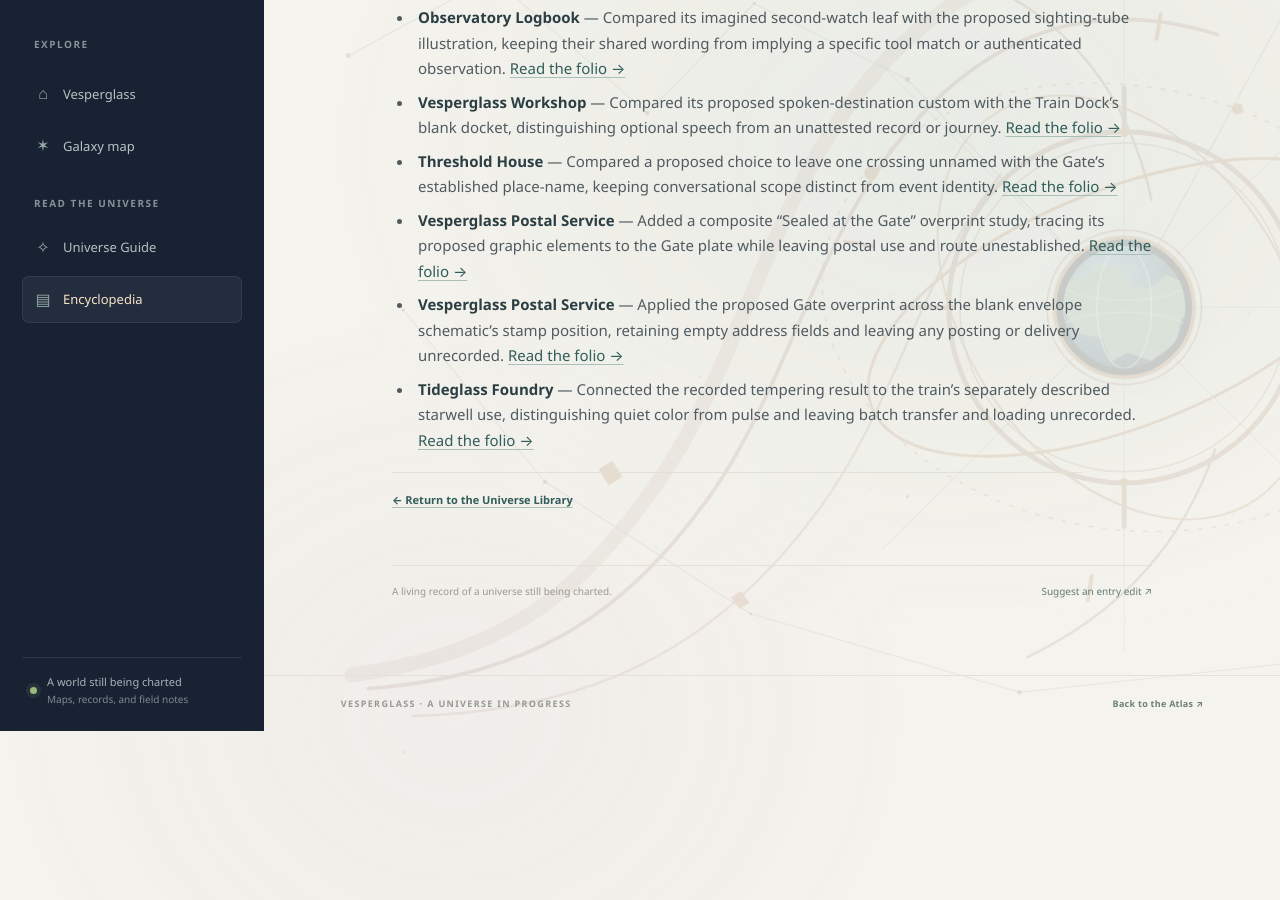
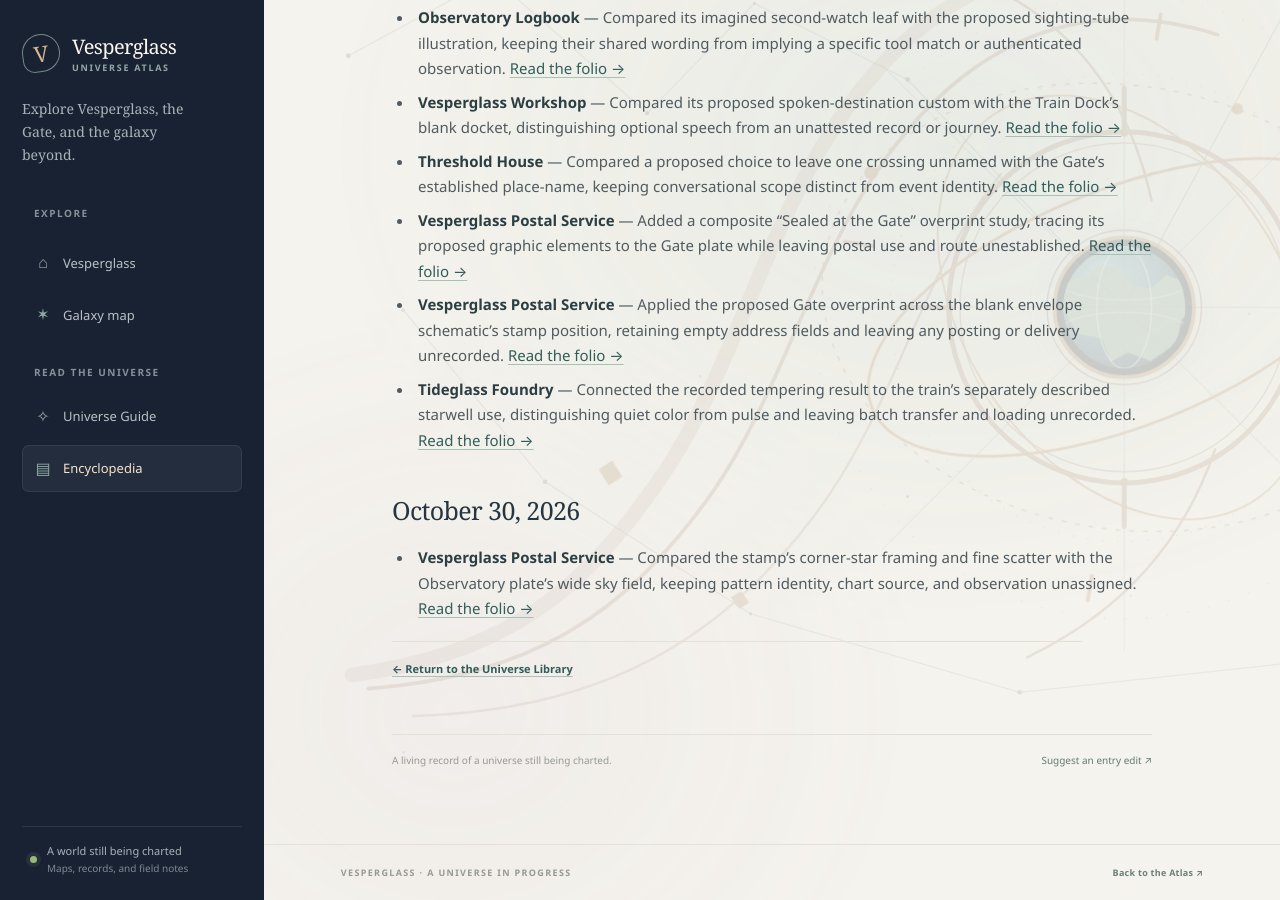
Before and after one commit to vesperglass/vesperglass.github.io, a Jekyll site: the page built from library/changelog.md, in a window 1280 px wide and 900 px high, scrolled down 4566 px. Built offline with Jekyll 4.4.1, drawn with Linux system fonts in a browser that asks for light colours; before the commit the page ends 5297 px from its top, so only the background shows below that.

Commit message:
Compare Observatory stamp starfield

```diff
--- a/assets/site.js
+++ b/assets/site.js
@@ -13,7 +13,7 @@
     { title: "Star Archive", url: "/library/star-archive/", summary: "A reference room for knowledge of the sky, with a shelf-content boundary card and evidence matrix for the proposed Unfixed Meridian chart.", terms: "star archive books maps memory library shelves radial stacks central reading table chart cabinet shelf number collection titles subject division catalog Unfixed Meridian annotations uncertain reading unverified place evidence provenance source title scope maker compiler date coordinates" },
     { title: "The Vesperglass Gate", url: "/library/vesperglass-gate/", summary: "The detached Gate platform, pictured aperture, bloom account, and two contrasting proposed threshold recollections.", terms: "vesperglass gate portal transit galaxy ring aperture arch cutaway construction bloom opening crossing keeper traveler hush singing recollection threshold sound" },
     { title: "Vesperglass Train Dock", url: "/library/train-dock/", summary: "A clear landing apron, alongside berth, proposed approach-to-berth alignment key, and journey docket that separates departure, Gate bloom, and emergence from unrecorded itinerary details.", terms: "train dock berth station locomotive platform train journey docket departure crossing Gate bloom emergence passage itinerary date time passenger destination schedule duration cargo manifest route guide path alignment approach curve alongside offset orientation" },
-    { title: "Vesperglass Postal Service", url: "/library/postal-service/", summary: "Four proposed stamps with a source-linked position index, palette and motif comparisons, and an Observatory sky-field note, plus an overprint and blank envelope layout.", terms: "postal service post postage stamp seal cancellation mark postmark mail correspondence letter envelope sender addressee Gate ring motif architectural source crown star bands perforation Foundry furnace circle mill sifting tray tempering resonance Observatory telescope dome stamp design plate position index upper left upper right lower left lower right layout arrangement sequence denomination date issue source folio cross-source palette color lineage teal blue brass gold parchment print stock material specification construction printing standard crescent moon starfield sky body galaxy decorative field celestial chart constellation phase orientation observation logbook date Workshop Compass Garden starflower floral motif flora emblem flower badge icon abstraction illustration Tideglass Vesperglass Sealed at the Gate overprint double ring four point star strokes blank envelope crossing" },
+    { title: "Vesperglass Postal Service", url: "/library/postal-service/", summary: "Four proposed stamps with a source-linked position index, palette and motif comparisons, and Observatory crescent and starfield arrangement studies, plus an overprint and blank envelope layout.", terms: "postal service post postage stamp seal cancellation mark postmark mail correspondence letter envelope sender addressee Gate ring motif architectural source crown star bands perforation Foundry furnace circle mill sifting tray tempering resonance Observatory telescope dome stamp design plate position index upper left upper right lower left lower right layout arrangement sequence denomination date issue source folio cross-source palette color lineage teal blue brass gold parchment print stock material specification construction printing standard crescent moon starfield stars star scatter corner stars sky field celestial chart constellation grouping distribution orientation observation logbook date bright cloud region Workshop Compass Garden starflower floral motif flora emblem flower badge icon abstraction illustration Tideglass Vesperglass Sealed at the Gate overprint double ring four point star strokes blank envelope crossing" },
     { title: "Words of Passage", url: "/library/words-of-passage/", summary: "A reference to travel terms, the distinction between platforms and berth, and reader pronunciation cues.", terms: "stardust starwell gate bloom guide path passage train dock platform floating place berth alongside gate platform crossing route pronunciation how to say stress syllables Vesperglass Tideglass" }
   ];
   const dialog = document.getElementById("search-dialog");
--- a/library/changelog.md
+++ b/library/changelog.md
@@ -85,4 +85,8 @@
 - **Vesperglass Postal Service** — Applied the proposed Gate overprint across the blank envelope schematic's stamp position, retaining empty address fields and leaving any posting or delivery unrecorded. [Read the folio →]({{ '/library/postal-service/' | relative_url }})
 - **Tideglass Foundry** — Connected the recorded tempering result to the train's separately described starwell use, distinguishing quiet color from pulse and leaving batch transfer and loading unrecorded. [Read the folio →]({{ '/library/tideglass-foundry/' | relative_url }})
 
+## October 30, 2026
+
+- **Vesperglass Postal Service** — Compared the stamp's corner-star framing and fine scatter with the Observatory plate's wide sky field, keeping pattern identity, chart source, and observation unassigned. [Read the folio →]({{ '/library/postal-service/' | relative_url }})
+
 <p class="folio-return"><a href="{{ '/library/' | relative_url }}">← Return to the Universe Library</a></p>
```
Also changed, not shown: ENCYCLOPEDIA_BACKLOG.md (+3 -1 lines), library.md (+1 -1 lines), library/postal-service.md (+22 -0 lines).
